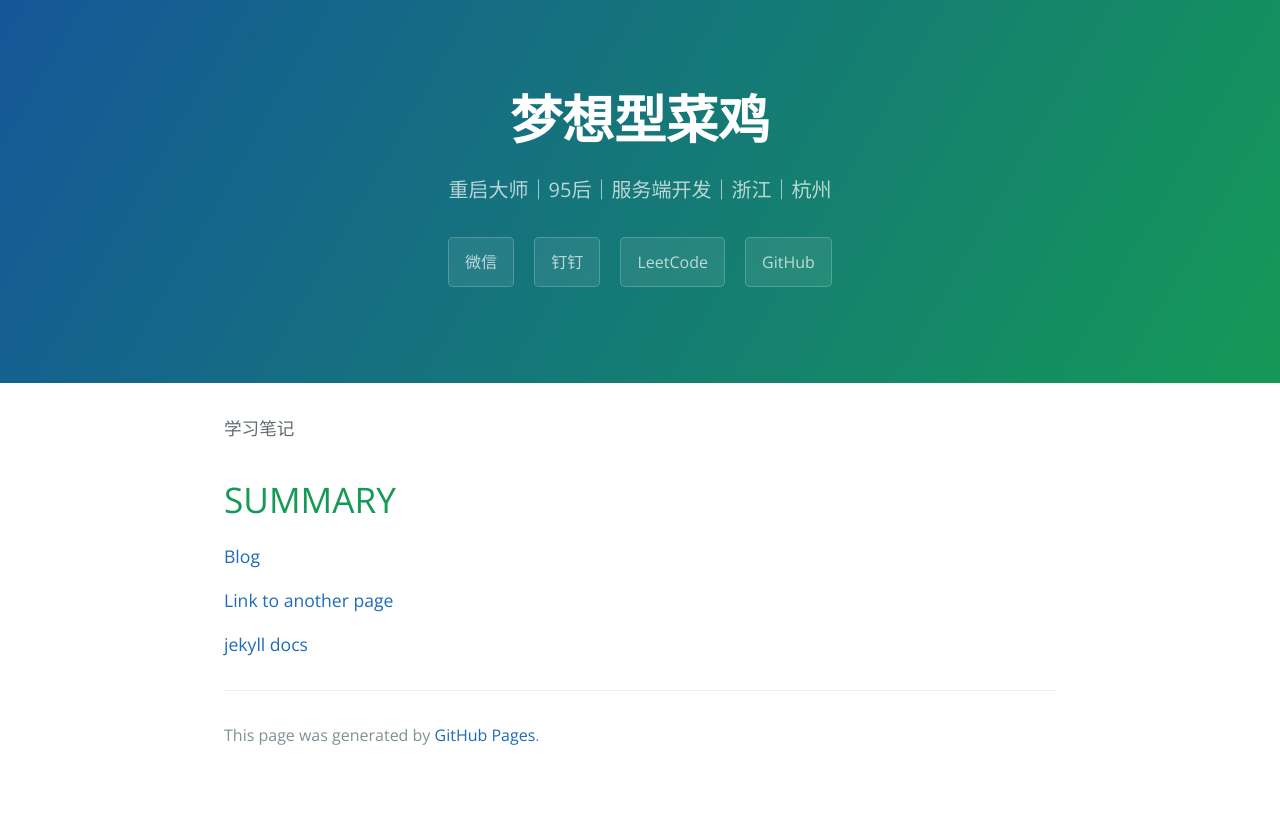
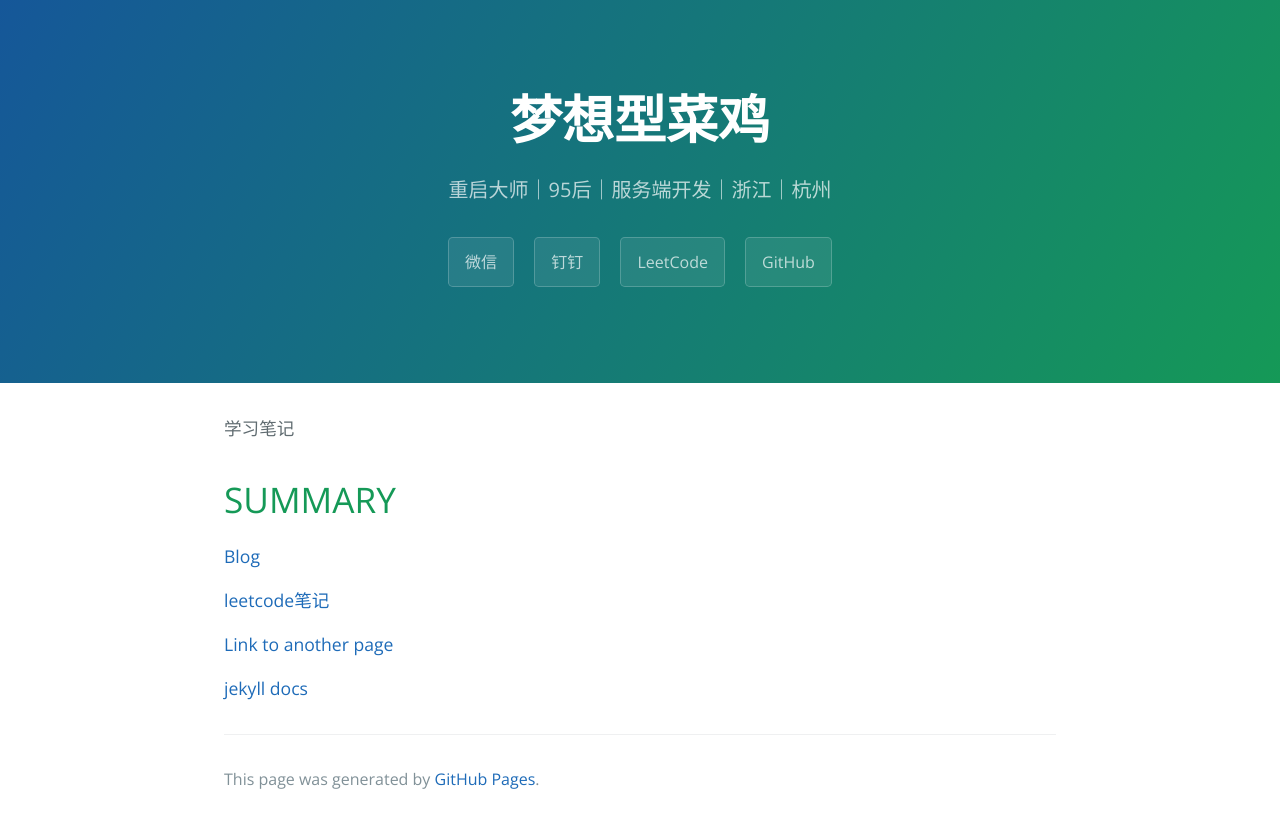
Before and after one commit to dc-orz/dc-orz.github.io, a Jekyll site: the page built from index.md, in a window 1280 px wide. Shown: the top 828 px of the page. Built offline with Jekyll 4.4.1, drawn with Linux system fonts in a browser that asks for light colours.

Commit message:
Update index.md

```diff
--- a/index.md
+++ b/index.md
@@ -8,6 +8,8 @@ layout: default
 
 [Blog](https://docs.ps-ef.tech)
 
+[leetcode笔记](https://leetcode.ps-ef.tech)
+
 [Link to another page](./docs/SUPPORT.html)
 
 [jekyll docs](https://jekyllrb.com/docs/)
```
